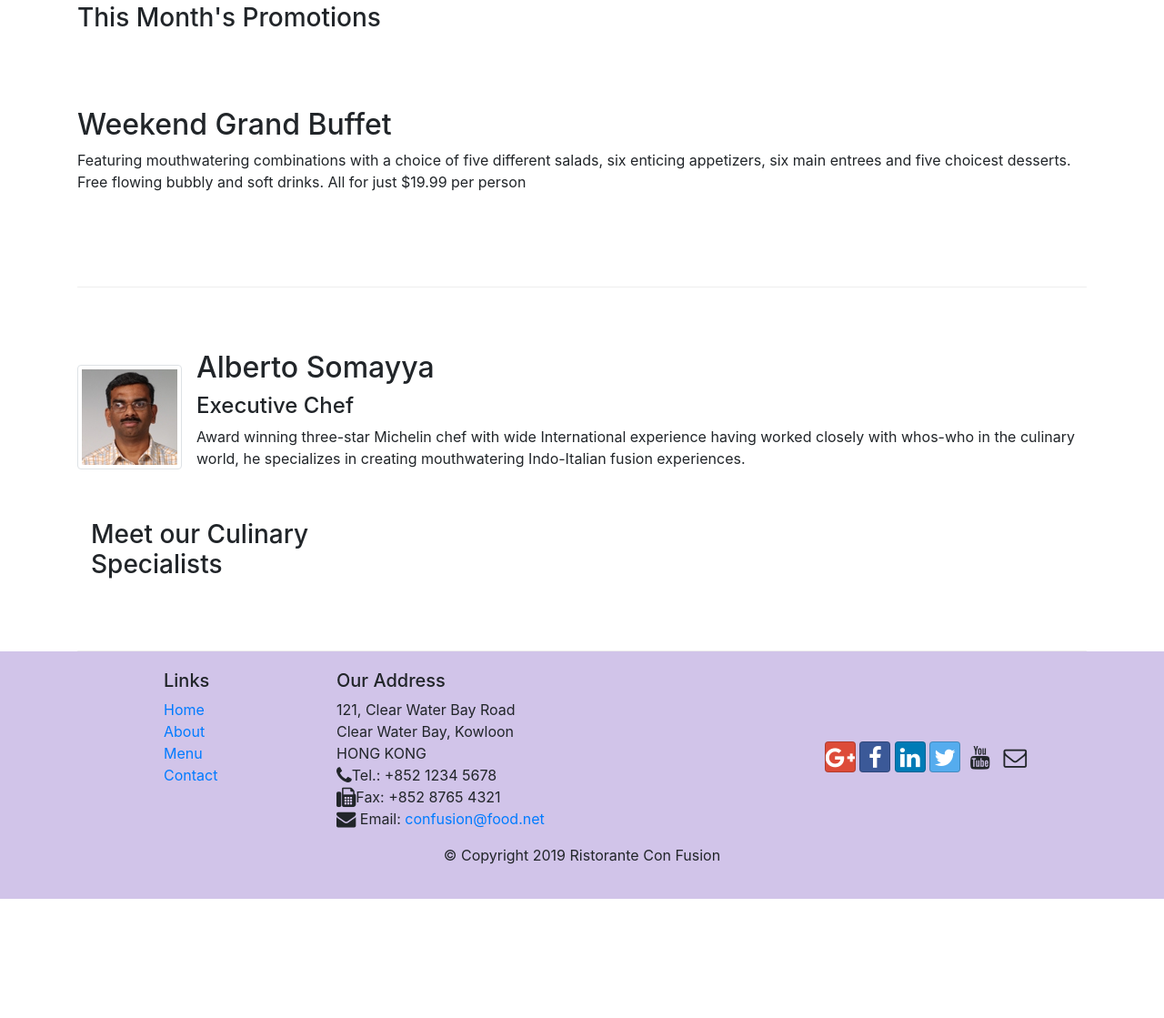
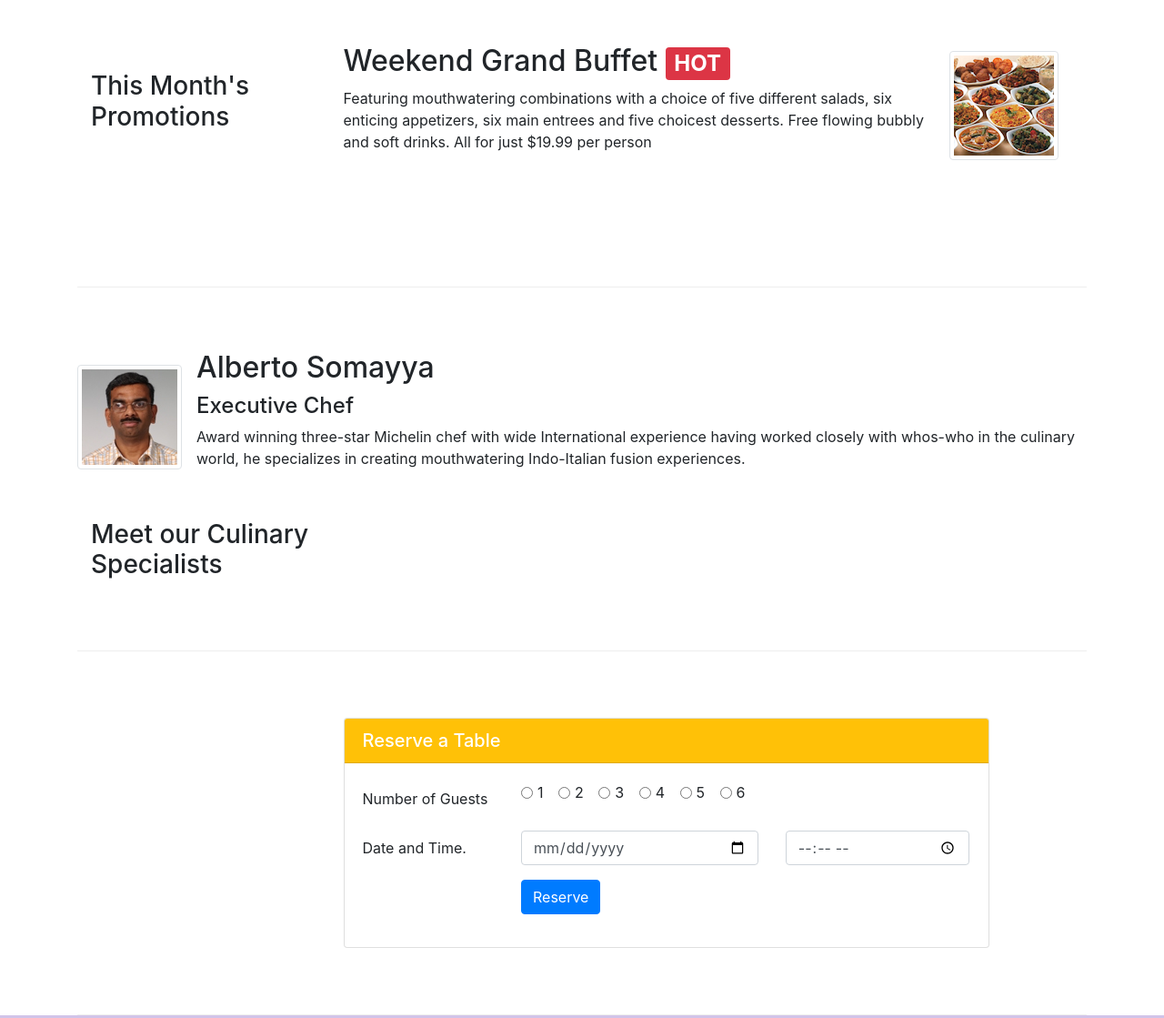
Before and after one commit to Joshuaofori/Confusion, a website: page index.html in a window 1280 px wide. Shown: the part 818-1937 px from the top of the page at 91% size. Before the commit the page ends 1806 px from the top, so only its background shows below. Drawn offline with nearby package versions, Linux system fonts and the light colour scheme.

Commit message:
online bootstrap

```diff
--- a/css/styles.css
+++ b/css/styles.css
@@ -32,3 +32,7 @@ body{
 .navbar-dark{
     background-color:#512DA8;
 }
+.radio-inline{
+    margin: 5px,3px;
+
+}
--- a/index.html
+++ b/index.html
@@ -9,8 +9,8 @@
 
      <!-- Bootstrap CSS -->
 
-     <link rel="stylesheet" href="node_modules/bootstrap/dist/css/bootstrap.min.css">
-    <!--- <link rel="stylesheet" href="https://maxcdn.bootstrapcdn.com/bootstrap/3.2.0/css/bootstrap.min.css">-->
+     <link rel="stylesheet" href="https://stackpath.bootstrapcdn.com/bootstrap/4.3.1/css/bootstrap.min.css" integrity="sha384-ggOyR0iXCbMQv3Xipma34MD+dH/1fQ784/j6cY/iJTQUOhcWr7x9JvoRxT2MZw1T" crossorigin="anonymous">
+    <!-- <link rel="stylesheet" href="node_modules/bootstrap/dist/css/bootstrap.min.css">-->
     <link rel="stylesheet" href="node_modules/font-awesome/css/font-awesome.min.css">
     <link rel="stylesheet" href="node_modules/bootstrap-social/bootstrap-social.css">
     <link rel="stylesheet" href="css/styles.css">
@@ -45,8 +45,13 @@
                     <h1>Ristorante con Fusion</h1>
                     <p>We take inspiration from the World's best cuisines, and create a unique fusion experience. Our lipsmacking creations will tickle your culinary senses!</p>
                 </div>
-                <div class="col-12 col-sm align-self-center">
+                <div class="col-12 col-sm-3 align-self-center">
+
                         <img src="img/logo.png" class="img-fluid">
+                </div>
+                        <div class="col-12 col-sm-3 align-self-center">
+                       <a href="#bottom"> <button type="button" class="btn btn-warning " href>Reserve a Table</button></a>
+                   </div>
                     </div>
             </div>
         </div>
@@ -72,12 +77,18 @@
 
 
         <div class="row row-content align-items-center">
-            <div>
+            <div class="col-12 col-sm-4 order-sm-first col-md-3">
                 <h3>This Month's Promotions</h3>
             </div>
-            <div>
-                <h2>Weekend Grand Buffet</h2>
-                <p>Featuring mouthwatering combinations with a choice of five different salads, six enticing appetizers, six main entrees and five choicest desserts. Free flowing bubbly and soft drinks. All for just $19.99 per person </p>
+
+            <div class="media col-sm-4 order-sm-last col-md-9">
+
+                    <div class="media-body">
+                <h2>Weekend Grand Buffet <span class="badge badge-danger">HOT</span></h2>
+                <p class="d-none d-sm-block">Featuring mouthwatering combinations with a choice of five different salads, six enticing appetizers, six main entrees and five choicest desserts. Free flowing bubbly and soft drinks. All for just $19.99 per person </p>
+            </div>
+            <img class="d-flex mr-3 img-thumbnail align-self-center"
+                            src="img/buffet.png" alt="Uthappizza">
             </div>
         </div>
 
@@ -99,6 +110,65 @@
                     </div>
                 </div>
         </div>
+        <div class="row row-content align-items-center " id="bottom">
+            <div class="col-12 col-sm-8 offset-sm-3">
+                <div class="card ">
+                        <h5 class="card-header text-white bg-warning">Reserve a Table</h5>
+                        <div class="card-body">
+                <form>
+                    <div class="form-group row">
+                                <label for="Numberofguests" class="col-form-label col-sm-3">Number of Guests</label>
+                                <div class="col-sm-9">
+                                        <div class="form-check form-check-inline">
+                                                <input class="form-check-input" type="radio" name="inlineRadioOptions" id="inlineRadio1" value="option1">
+                                                <label class="form-check-label" for="inlineRadio1">1</label>
+                                              </div>
+                                              <div class="form-check form-check-inline">
+                                                <input class="form-check-input" type="radio" name="inlineRadioOptions" id="inlineRadio2" value="option2">
+                                                <label class="form-check-label" for="inlineRadio2">2</label>
+                                              </div>
+                                              <div class="form-check form-check-inline">
+                                                <input class="form-check-input" type="radio" name="inlineRadioOptions" id="inlineRadio3" value="option3" >
+                                                <label class="form-check-label" for="inlineRadio3">3 </label>
+                                              </div>
+                                              <div class="form-check form-check-inline">
+                                                    <input class="form-check-input" type="radio" name="inlineRadioOptions" id="inlineRadio4" value="option4">
+                                                    <label class="form-check-label" for="inlineRadio1">4</label>
+                                                  </div>
+                                                  <div class="form-check form-check-inline">
+                                                    <input class="form-check-input" type="radio" name="inlineRadioOptions" id="inlineRadio5" value="option5">
+                                                    <label class="form-check-label" for="inlineRadio2">5</label>
+                                                  </div>
+                                                  <div class="form-check form-check-inline">
+                                                    <input class="form-check-input" type="radio" name="inlineRadioOptions" id="inlineRadio6" value="option6" >
+                                                    <label class="form-check-label" for="inlineRadio3">6 </label>
+                                                  </div>
+
+                                </div>
+                    </div>
+                                <div class="form-group row">
+                                        <label for="telnum" class="col-sm-3 col-form-label">Date and Time.</label>
+                                        <div class="col-sm-5">
+                                            <input type="date" class="form-control" id="date" name="date" placeholder="Date">
+                                        </div>
+                                        <div class="col-sm-4">
+                                            <input type="time" class="form-control" id="time" name="time" placeholder="Time">
+                                        </div>
+                                </div>
+                                <div class="form-group row">
+
+                             <div class="offset-sm-3 col-sm-9">
+                                <button type="submit" class="btn btn-primary ">Reserve</button>
+                            </div>
+                                </div>
+
+                </form>
+                </div>
+
+                </div>
+            </div>
+         </div>
+        </div>
     </div>
 
         <footer class="footer">
@@ -107,8 +177,8 @@
                         <div class="col-4 offset-1 col-sm-2">
                             <h5>Links</h5>
                             <ul class="list-unstyled">
-                        <li><a href="#">Home</a></li>
-                        <li><a href="./aboutus.html">About</a></li>
+                                <li><a href="./index.html">Home</a></li>
+                                <li><a href="#">About</a></li>
                                 <li><a href="#">Menu</a></li>
                                 <li><a href="./contactus.html">Contact</a></li>
                             </ul>
@@ -121,7 +191,7 @@
                               HONG KONG<br>
                               <i class="fa fa-phone fa-lg"></i>Tel.: +852 1234 5678<br>
                               <i class="fa fa-fax fa-lg"></i>Fax: +852 8765 4321<br>
-		             <i class="fa fa-envelope fa-lg"></i> Email: <a href="mailto:confusion@food.net">confusion@food.net</a>
+                              <i class="fa fa-envelope fa-lg"></i>Email: <a href="mailto:confusion@food.net">confusion@food.net</a>
                            </address>
                         </div>
                         <div class="col-12 col-sm-4 align-self-center">
@@ -142,6 +212,7 @@
                    </div>
                 </div>
             </footer>
+
     <!-- jQuery first, then Popper.js, then Bootstrap JS. -->
     <script src="node_modules/jquery/dist/jquery.slim.min.js"></script>
     <script src="node_modules/popper.js/dist/umd/popper.min.js"></script>
--- a/package.json
+++ b/package.json
@@ -14,10 +14,10 @@
     "lite-server": "^2.5.3"
   },
   "dependencies": {
-    "bootstrap": "^4.3.1",
+    "bootstrap": "^4.0.0",
     "bootstrap-social": "^5.1.1",
     "font-awesome": "^4.7.0",
-    "jquery": "^3.4.1",
-    "popper.js": "^1.14.1"
+    "jquery": "^3.3.1",
+    "popper.js": "^1.12.9"
   }
 }
```
Also changed, not shown: aboutus.html (+2 -2 lines), contactus.html (+2 -1 lines), 1 other file. Lines whose indentation alone changed are shown as unchanged.
